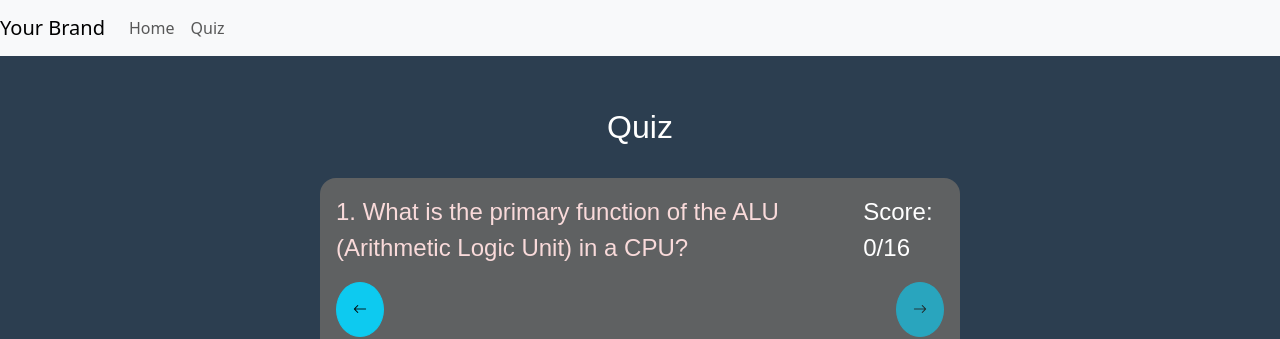
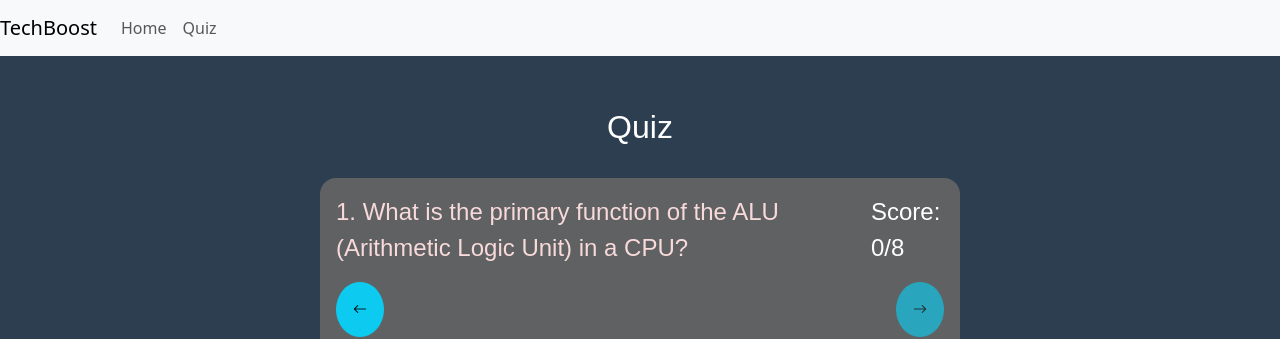
Before and after one commit to ChenukaGamage/techboost, a Vue app: page /quiz/1 in a window 1280 px wide. Shown: the top 339 px of the page. Built offline with nearby package versions, Linux system fonts and the light colour scheme.

Commit message:
Fixed scoring to relevant amounts and shows percentage.

```diff
--- a/src/components/Navbar.vue
+++ b/src/components/Navbar.vue
@@ -1,7 +1,7 @@
 <template>
     <!-- Navbar -->
     <nav class="navbar navbar-expand-lg navbar-light bg-light">
-      <a class="navbar-brand" href="#">Your Brand</a>
+      <a class="navbar-brand" href="/">TechBoost</a>
       <button
         class="navbar-toggler"
         type="button"
--- a/src/views/Quiz.vue
+++ b/src/views/Quiz.vue
@@ -4,7 +4,7 @@
     <section v-if="!quizCompleted" class="quiz">
       <div class="quiz-info">
         <span class="question">{{ currentQuestionIndex + 1 }}. {{ getCurrentQuestion.question }}</span>
-        <span class="score">Score: {{ score }}/{{ questions.length * 2 }}</span>
+        <span class="score">Score: {{ score }}/{{ questions.length }}</span>
       </div>
       <div class="container">
         <button
@@ -46,7 +46,8 @@
     </section>
     <section v-else>
       <h1>Quiz Completed!</h1>
-      <p>Your Score is {{ score }}/{{ questions.length * 2 }}</p>
+      <p>Your Score is {{ score }}/{{ questions.length }}</p>
+      <p class="percentageScore" >You Scored {{ (score/questions.length)*100 }}/{{ 100 }}</p>
       <!-- Insert button here to return to home -->
       <div class="d-flex justify-content-center align-items-center vh-100">
       <router-link to="/" class="btn btn-primary btn-lg rounded-pill shadow-sm">
@@ -86,7 +87,7 @@ export default {
     const currentQuestionIndex = computed(() => currentQuestion.value);
 
     const score = computed(() =>
-      questions.value.reduce((total, q) => (q.selected === q.answer ? total + 2 : total), 0)
+      questions.value.reduce((total, q) => (q.selected === q.answer ? total + 1 : total), 0)
     );
 
     const getCurrentQuestion = computed(() => questions.value[currentQuestion.value] || {});
@@ -252,4 +253,10 @@ p {
    color: #ffffff;
 }
 
+.percentageScore{
+  font-size: 1.5rem;
+  text-align: center;
+  color: #ffffff;
+}
+
 </style>
```
